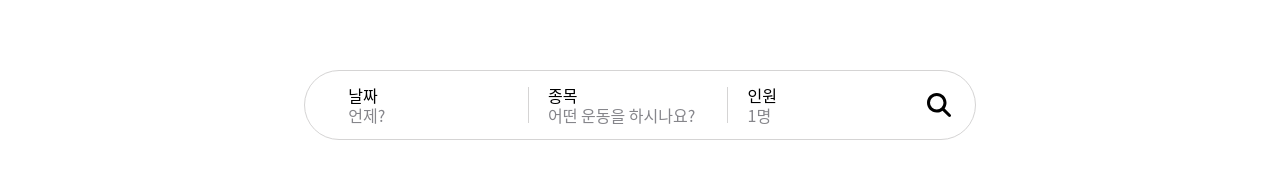
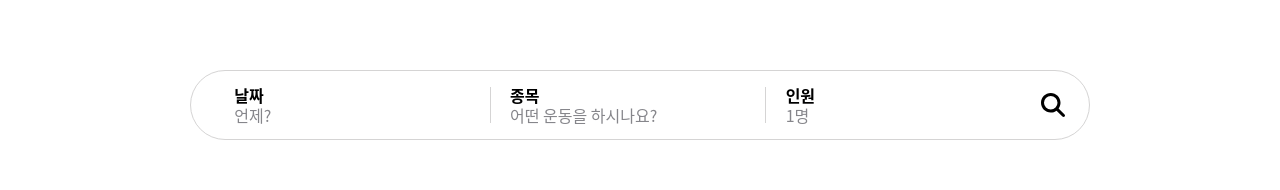
Before and after one commit to Getple/client, a React (Create React App) app: page / in a window 1280 px wide. Shown: the part 131-321 px from the top of the page. Built offline with nearby package versions, Linux system fonts and the light colour scheme; a web font is replaced by a local one.

Commit message:
Design #33 Add z-index to searchModal

```diff
--- a/src/components/search/calendar.tsx
+++ b/src/components/search/calendar.tsx
@@ -27,7 +27,6 @@ const Wrapper = styled.div`
     border: none;
     border-radius: 8px;
     box-shadow: 0 0 6px 0 ${Color.GRAY};
-    /* width: 12.5rem; */
   }
   .react-calendar__tile {
     color: ${Color.GRAY};
--- a/src/components/search/index.tsx
+++ b/src/components/search/index.tsx
@@ -87,7 +87,7 @@ const Search = () => {
 
 export default Search;
 const Container = styled.div`
-  width: 42rem;
+  width: 900px;
   margin: 8.5rem auto;
   display: flex;
   border: 1px solid ${Color.LIGHTGRAY};
@@ -110,6 +110,7 @@ const Item = styled.div`
 
   p {
     margin-bottom: 4px;
+    font-size: ${Font.HEAD_3};
   }
   span {
     color: ${Color.GRAY};
--- a/src/components/search/searchModal.tsx
+++ b/src/components/search/searchModal.tsx
@@ -48,8 +48,9 @@ export default Modal;
 
 const Container = styled.div<ModalProps>`
   position: relative;
+  z-index: 10;
   .modal {
-    margin-top: 1.5rem;
+    margin-top: 1.2rem;
     position: absolute;
   }
 `;
```
